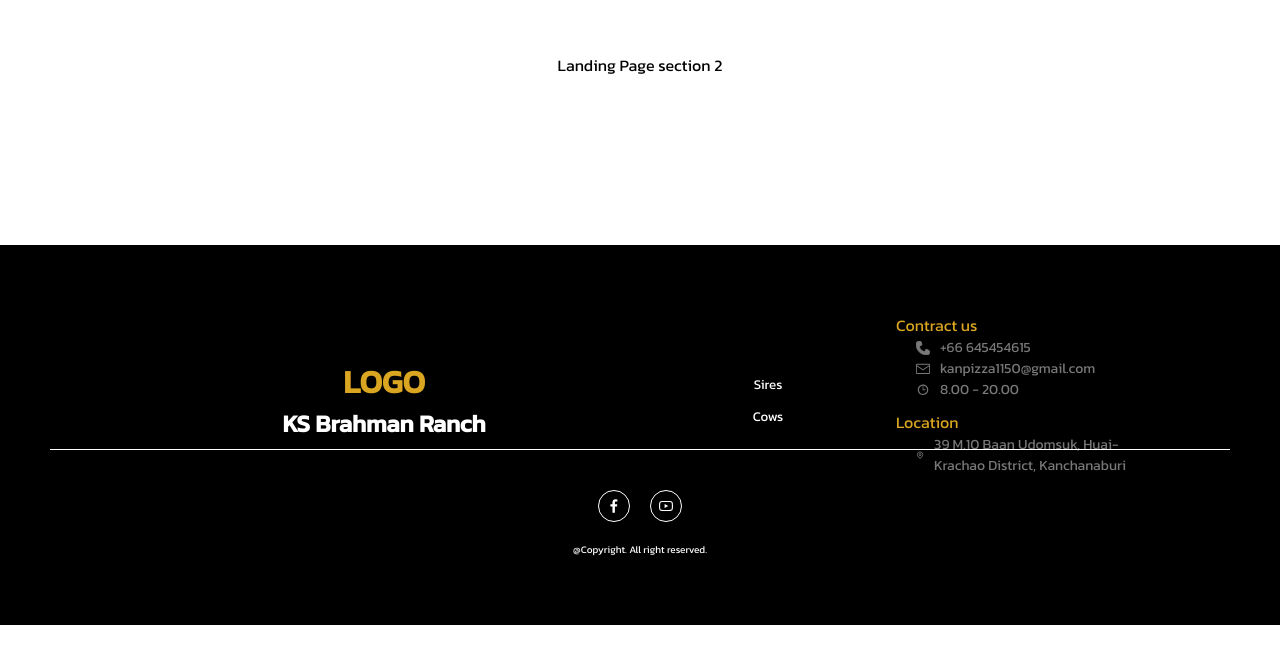
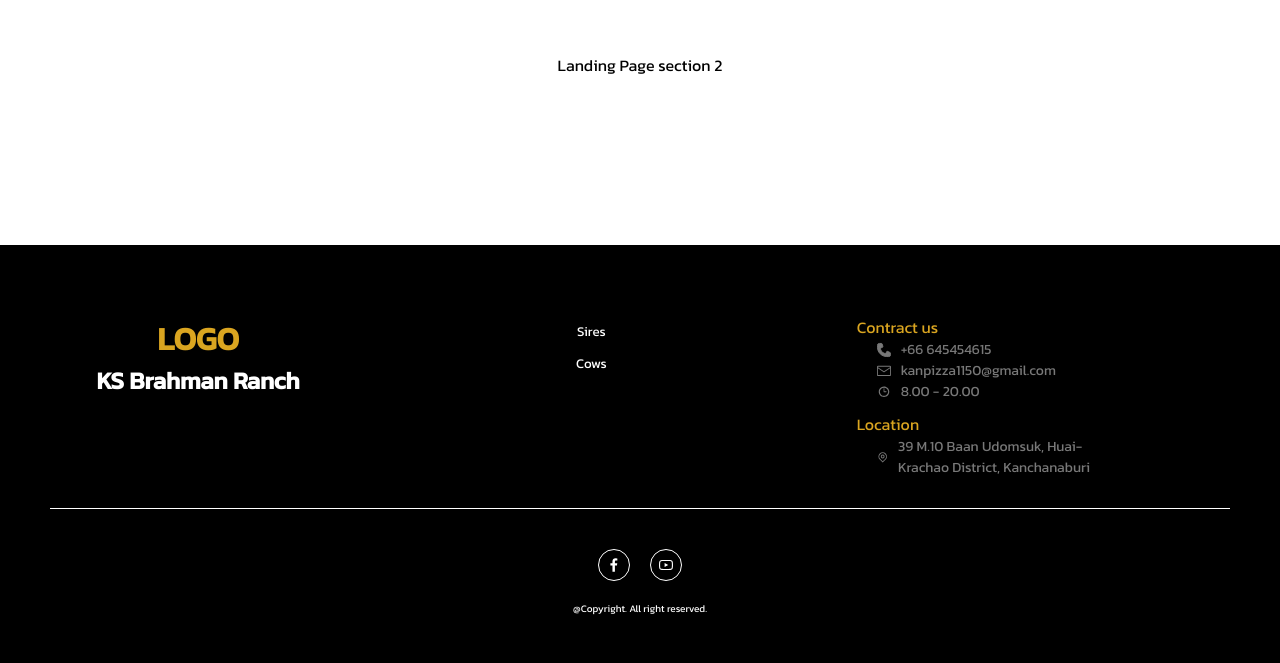
Before and after one commit to kanpizza1150/ks-brahman-ranch, a React (Create React App) app: page /home in a window 1280 px wide. Shown: the part 525-1188 px from the top of the page. Before the commit the page ends 1150 px from the top, so only its background shows below. Built offline with nearby package versions, Linux system fonts and the light colour scheme.

Commit message:
align for destop screen

```diff
--- a/src/component/Footer/index.js
+++ b/src/component/Footer/index.js
@@ -23,11 +23,14 @@ const Footer = () => {
         history.push(path)
     }
     const _getContent = () => {
+        const svgColor = {
+            fill: setColor.gray, height: '2rem'
+        }
         return <ContentWrapper>
-            <ContentContainer width='40vw'>
+            < ContentContainer width='40vw' >
                 <h1>LOGO</h1>
                 <h2>KS Brahman Ranch</h2>
-            </ContentContainer>
+            </ContentContainer >
             <ContentContainer>
                 <button className='sub-menu' onClick={() => _handleMenuClick('/cattle/sires')}>Sires</button>
                 <button className='sub-menu' onClick={() => _handleMenuClick('/cattle/cows')}>Cows</button>
@@ -35,19 +38,19 @@ const Footer = () => {
             <ContentContainer>
                 <div className='detail__wrapper'>
                     <p>Contract us</p>
-                    <span><PhoneIcon fill={setColor.gray} />+66 645454615</span>
-                    <span><MailIcon fill={setColor.gray} />kanpizza1150@gmail.com</span>
-                    <span><ClockIcon fill={setColor.gray} />8.00 - 20.00</span>
+                    <span><PhoneIcon {...svgColor} />+66 645454615</span>
+                    <span><MailIcon {...svgColor} />kanpizza1150@gmail.com</span>
+                    <span><ClockIcon {...svgColor} />8.00 - 20.00</span>
                 </div>
                 <div className='detail__wrapper'>
                     <p>Location</p>
                     <span>
-                        <PinIcon fill={setColor.gray} />
+                        <PinIcon {...svgColor} />
                         39 M.10 Baan Udomsuk, Huai-Krachao District, Kanchanaburi
                     </span>
                 </div>
             </ContentContainer>
-        </ContentWrapper>
+        </ContentWrapper >
     }
     const _getCopyRight = () => <Copyright>@Copyright. All right reserved.</Copyright>
     return (
--- a/src/component/Footer/styled.js
+++ b/src/component/Footer/styled.js
@@ -25,11 +25,11 @@ export const FooterWrapper = styled.div`
 `
 
 export const ContentWrapper = styled.div`
- ${setFlex('center', 'space-between')};
+display:grid;
+grid-template-columns:repeat(3,1fr);
  width:100%;
- flex-wrap:wrap;
- height:10rem;
  @media ${device.mobileL} {
+     ${setFlex()};
     flex-wrap:nowrap;
     flex-direction:column;
     height: auto;
@@ -37,9 +37,10 @@ export const ContentWrapper = styled.div`
 
 `
 export const ContentContainer = styled.div`
- ${setFlex()};
+ ${setFlex('flex-start')};
  flex-direction:column;
- width: ${props => props.width || `20vw`};
+ width: 20vw;
+ margin: 2rem;
  .title{
     align-self:flex-start;
  }
@@ -65,18 +66,24 @@ export const ContentContainer = styled.div`
         padding-left:2rem;
      }
      p{
-         color:${setColor.primary};
+        color:${setColor.primary};
      }
      svg{
-         padding-right:1rem;
+        padding-right:1rem;
      }
  }
  h1{
     color:${setColor.primary};
+    text-align:center;
+ }
+ h2{
+    text-align:center;
  }
  @media ${device.mobileL} {
     width:100%;
+ margin: 0rem;
     margin-bottom:2rem;
+
 }
 
 
--- a/src/globalStyle.js
+++ b/src/globalStyle.js
@@ -32,6 +32,7 @@ export const setFlex = (primary = 'center', secondary = 'center') => css`
     display:flex;
     justify-content:${primary};
     align-items:${secondary};
+    align-content:${secondary};
 `
 
 export const MainWrapper = styled.div`
--- a/src/imgs/pin.js
+++ b/src/imgs/pin.js
@@ -5,8 +5,6 @@ function MapPinLineIcon(props) {
     <svg
       viewBox="0 0 24 24"
       fill="currentColor"
-      height="1em"
-      width="1em"
       {...props}
     >
       <path fill="none" d="M0 0h24v24H0z" />
```
